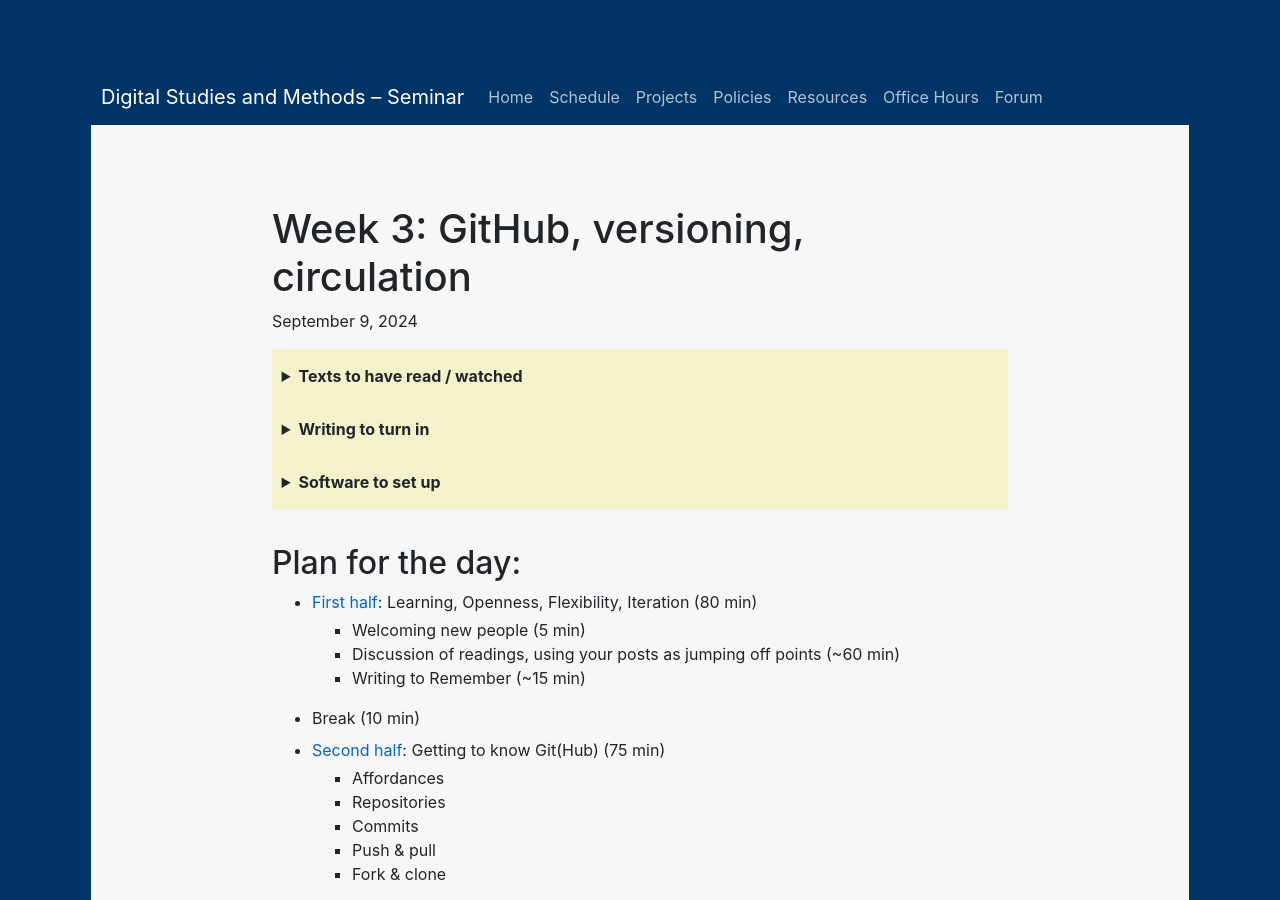
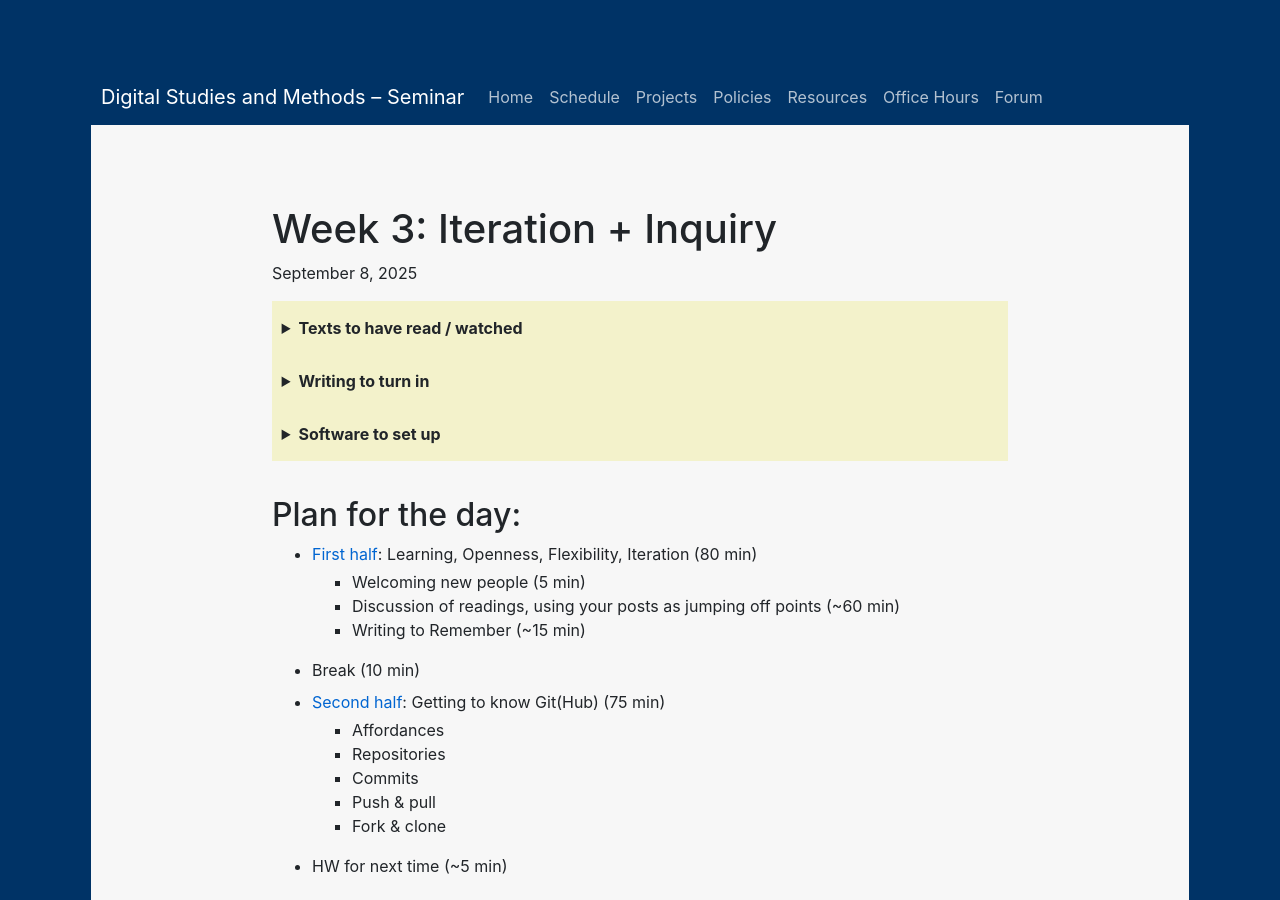
Before and after one commit to benmiller314/dsam2025fall, a Jekyll site: the page built from plans/week-03.md, in a window 1280 px wide and 900 px high. Built offline with Jekyll 4.4.1, drawn with Linux system fonts in a browser that asks for light colours; our own code applies the rules of GitHub Pages for plain Markdown files.

Commit message:
update title and date on week-03 page
Oops! I don't think we're in 2024 any more, Toto

```diff
--- a/plans/week-03.md
+++ b/plans/week-03.md
@@ -1,6 +1,6 @@
 
-# Week 3: GitHub, versioning, circulation
-<span class="date">September 9, 2024</span>
+# Week 3: Iteration + Inquiry
+<span class="date">September 8, 2025</span>
 
 <section class="prereqs">
     <details><summary><strong>Texts to have read / watched</strong></summary>
```
